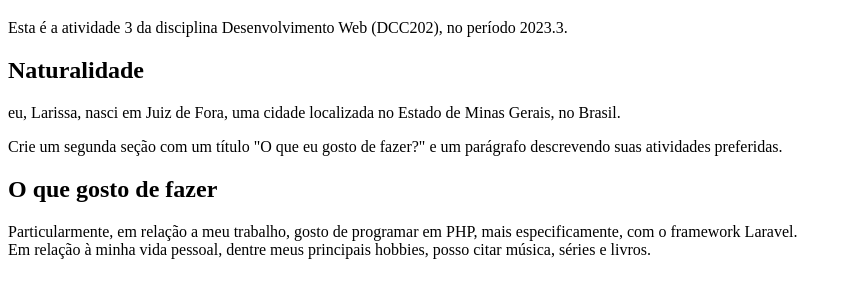
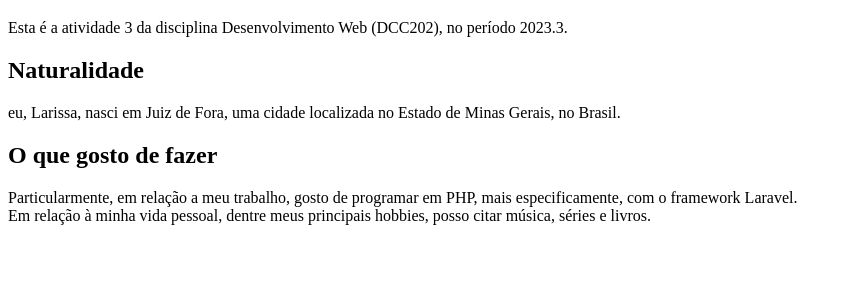
Before and after one commit to ufjf-dcc202/ufjf-dcc202-2023-3-b-atv3-fazzacc, a website: page index.html in a window 1280 px wide. Shown: the part 61-358 px from the top of the page, without its empty margins (0-866 px from the left). Drawn offline with Linux system fonts and the light colour scheme.

Commit message:
remove descrição da atividade do código

```diff
--- a/index.html
+++ b/index.html
@@ -15,8 +15,6 @@
                 <h1>Naturalidade</h1>
                 <p> eu, Larissa, nasci em Juiz de Fora, uma cidade localizada no Estado de Minas Gerais, no Brasil.
             </section>
-            Crie um segunda seção com um título "O que eu gosto de fazer?"  e um parágrafo descrevendo suas atividades preferidas.
-
 
             <section>
                 <h1>O que gosto de fazer</h1>
```
